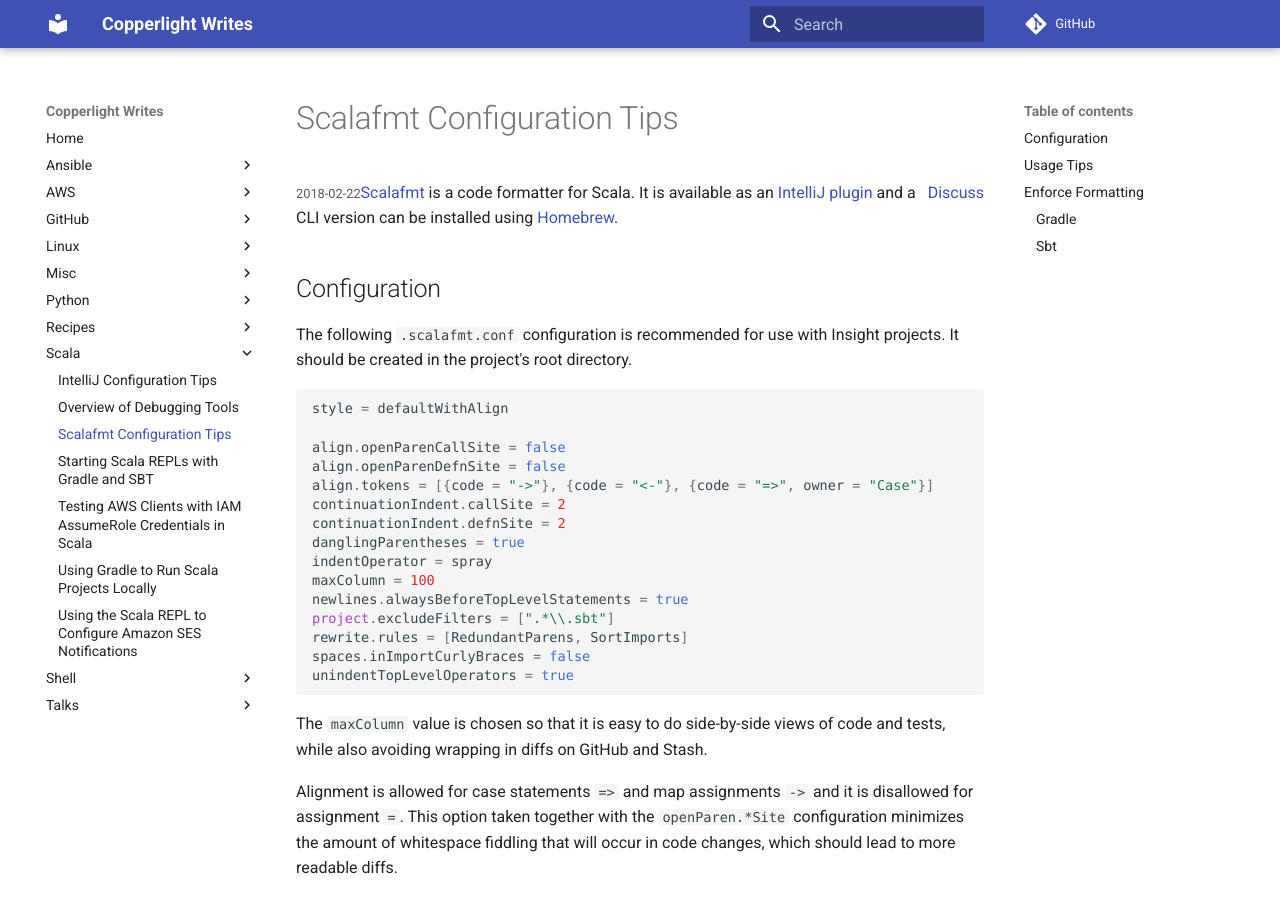
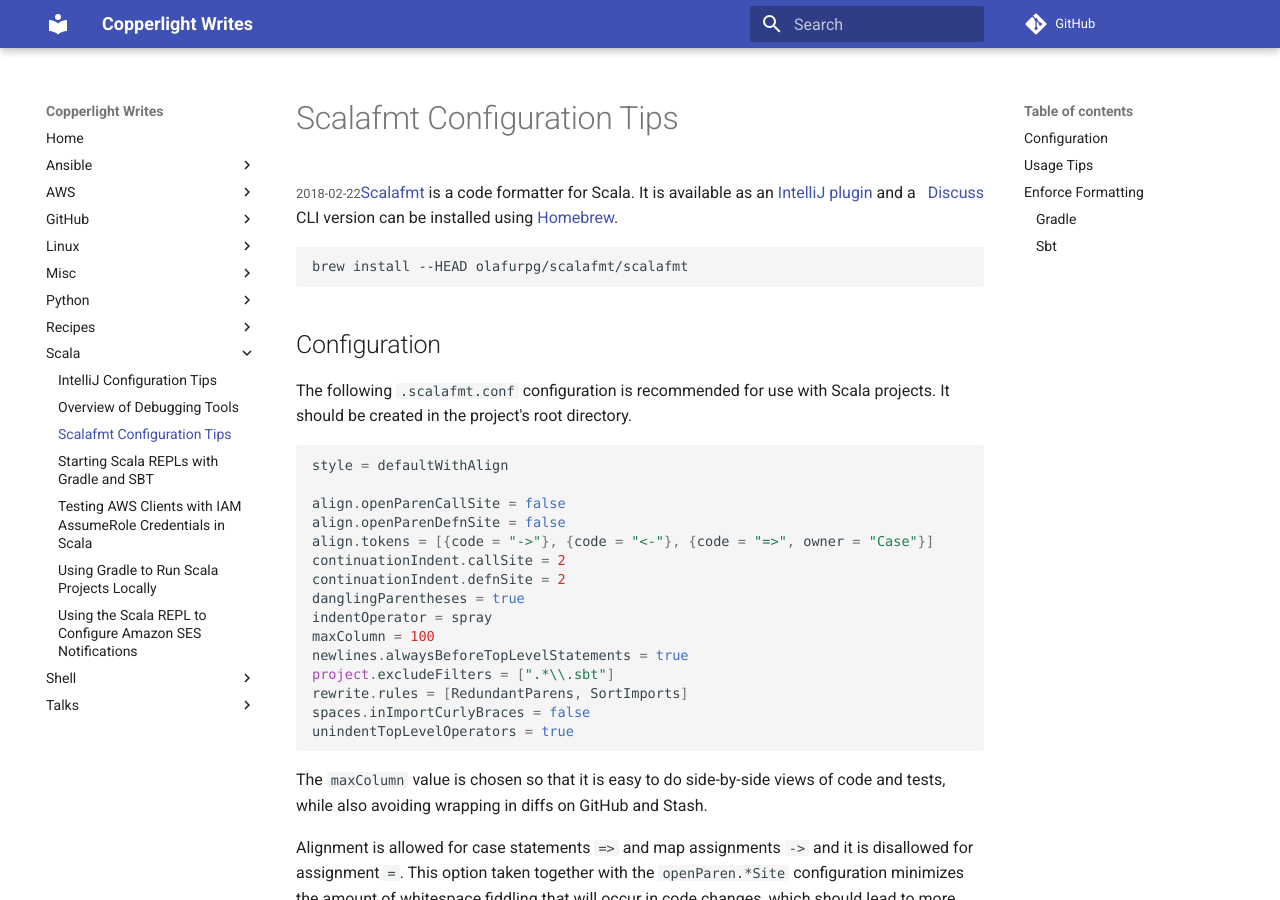
Before and after one commit to copperlight/copperlight.github.io, an MkDocs documentation site: the page built from docs/scala/scalafmt-configuration-tips.md, in a window 1280 px wide and 900 px high. Built offline with MkDocs 1.6.1 and Material for MkDocs 9.7.7, drawn with Linux system fonts in a browser that asks for light colours; some web fonts are replaced; comment, search, counter and statistics services are not loaded; old or Windows-style settings are respelled for this version of MkDocs.

Commit message:
update scalafmt page

````diff
--- a/docs/scala/scalafmt-configuration-tips.md
+++ b/docs/scala/scalafmt-configuration-tips.md
@@ -9,9 +9,13 @@
 an [IntelliJ plugin](https://plugins.jetbrains.com/plugin/8236-scalafmt) and a CLI version can
 be installed using [Homebrew](http://scalameta.org/scalafmt/#Homebrew).
 
+```
+brew install --HEAD olafurpg/scalafmt/scalafmt
+```
+
 ## Configuration
 
-The following `.scalafmt.conf` configuration is recommended for use with Insight projects. It
+The following `.scalafmt.conf` configuration is recommended for use with Scala projects. It
 should be created in the project's root directory.
 
 ```
````
